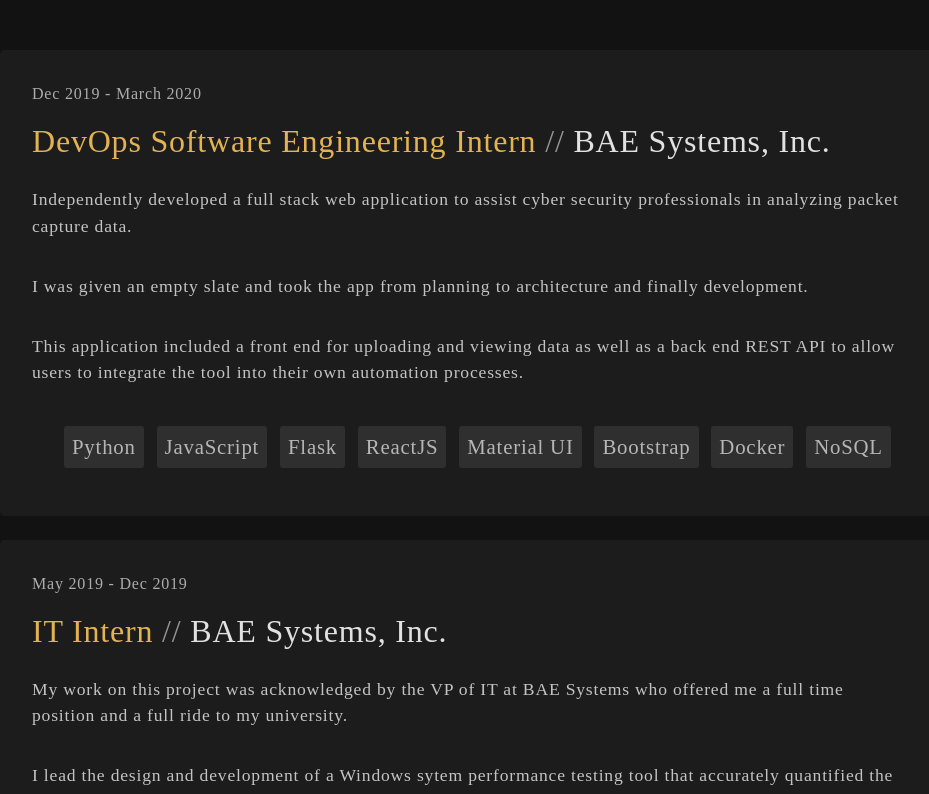
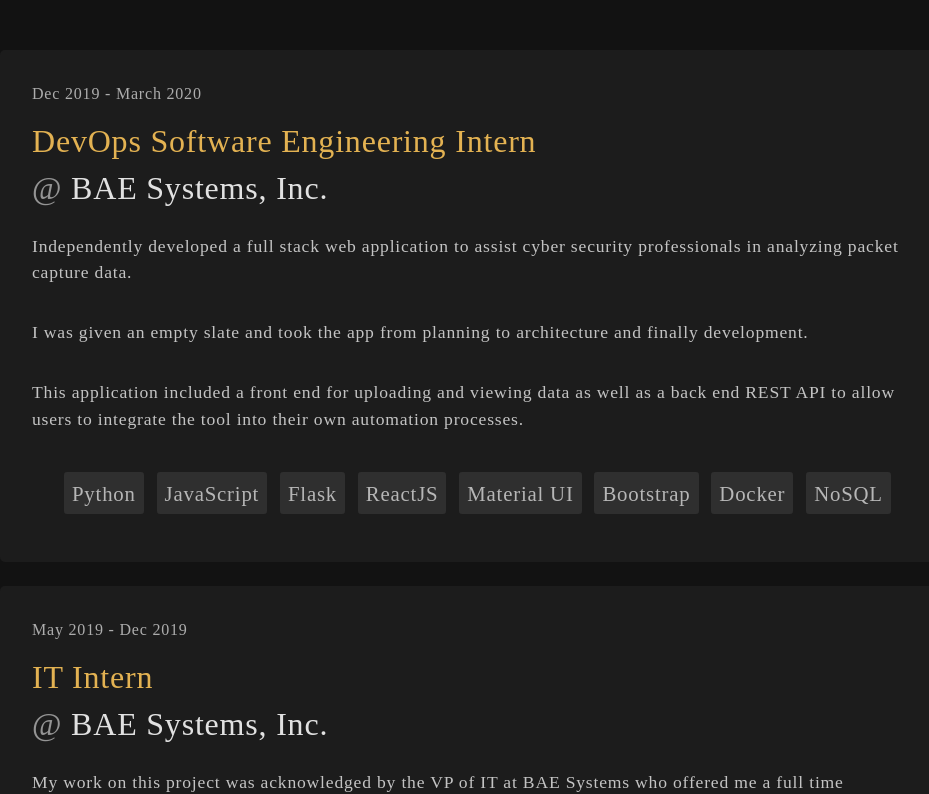
Before and after one commit to ItsNotCam/Portfolio-Site, a React (Vite) app: page / in a window 1280 px wide. Shown: the part 3740-4534 px from the top of the page, without its empty margins (170-1099 px from the left). Built offline with nearby package versions, Linux system fonts and the light colour scheme; the HTML template or start-up script is replaced by a standard one; a web font is replaced by a local one.

Commit message:
move employer to new line

```diff
--- a/src/pages/experience/ExperienceCard.tsx
+++ b/src/pages/experience/ExperienceCard.tsx
@@ -16,9 +16,13 @@
         </p>
         <h1>
           <span className="color-alt">{props.title}</span>
-          <span className="color-dark"> //</span>
-          <span className="color-light"> {props.company}</span>
         </h1>
+        <h2>
+          <span className="color-dark"> @ </span>
+          <a href={props.company_link} target="_blank" className="color-light color-alt-hover">
+            {props.company}
+          </a>
+        </h2>
         <div className="experience-description">
           {props.job_description.map(
             description => <p className="color-light" style={{opacity: "85%"}} key={uuidv4()}>{description}</p>
@@ -45,9 +49,14 @@
             </p>
             <h1>
               <span className="color-alt">{props.title}</span>
-              <span className="color-dark"> //</span>
-              <span className="color-light"> {props.company}</span>
+              <br />
             </h1>
+            <h2>
+              <span className="color-dark"> @ </span>
+              <a href={props.company_link} target="_blank" className="color-light color-alt-hover">
+                {props.company}
+              </a>
+            </h2>
             <ul className="experience-tags">
               {props.tags.map(tag =>
                 <li className="experience-tag" key={uuidv4()}>
--- a/src/pages/experience/_Experience.css
+++ b/src/pages/experience/_Experience.css
@@ -17,8 +17,19 @@
   display: none;
 }
 
-.experience-card-lg p {
+.experience-card-lg p,
+.experience-card-sm p {
   text-size-adjust: 170%;
+}
+
+.experience-card-lg a,
+.experience-card-sm a {
+  text-decoration: none;
+}
+
+.experience-card-lg a:hover,
+.experience-card-sm a:hover {
+  text-decoration: underline;
 }
 
 .experience-card-lg h1 {
```
